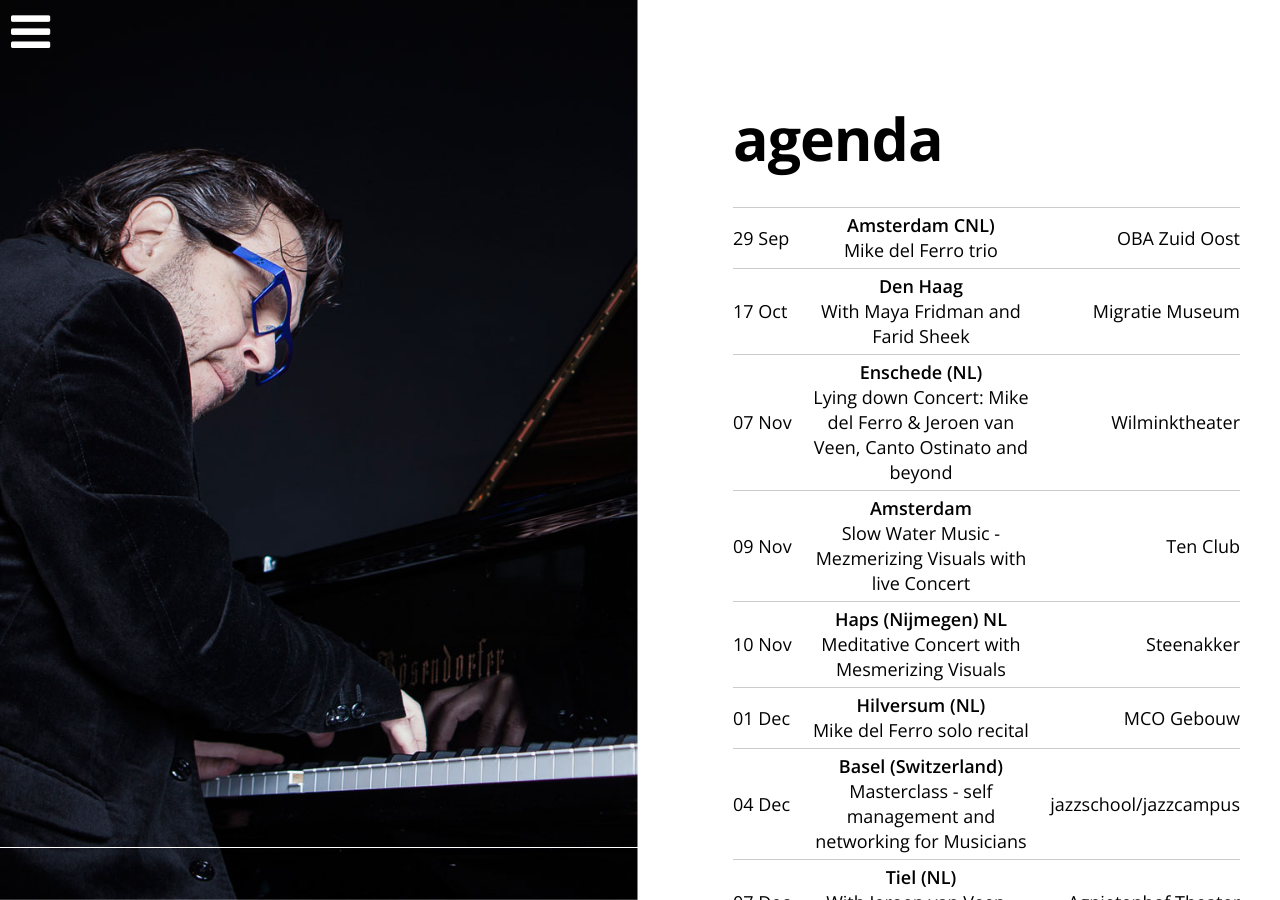
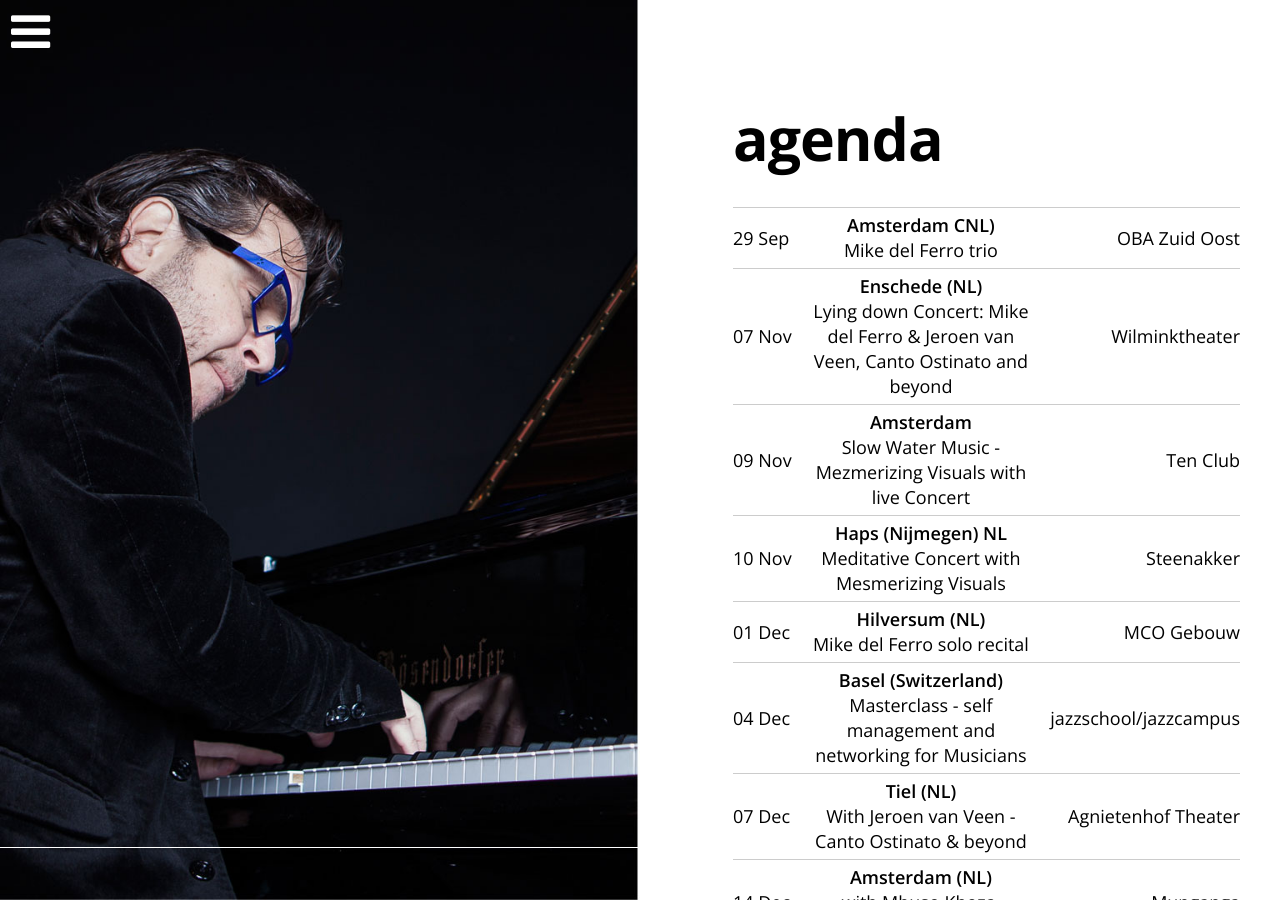
Before and after one commit to mikedelferro/website, a Jekyll site: the page built from agenda.html, in a window 1280 px wide and 900 px high. Built offline with Jekyll 4.4.1, drawn with Linux system fonts in a browser that asks for light colours; nearby versions of some CDN libraries.

Commit message:
Updated '_config.yml' via CloudCannon

```diff
--- a/_config.yml
+++ b/_config.yml
@@ -1,9 +1,4 @@
 gigs:
-  - title: With Maya Fridman and Farid Sheek
-    date: 2019-10-17 17:00:00
-    location: Migratie Museum
-    venue: Den Haag
-    url:
   - title: Haiti Jazz Festival with James Germain
     date: 2020-01-18 19:30:00
     location: Port au Prince
```
